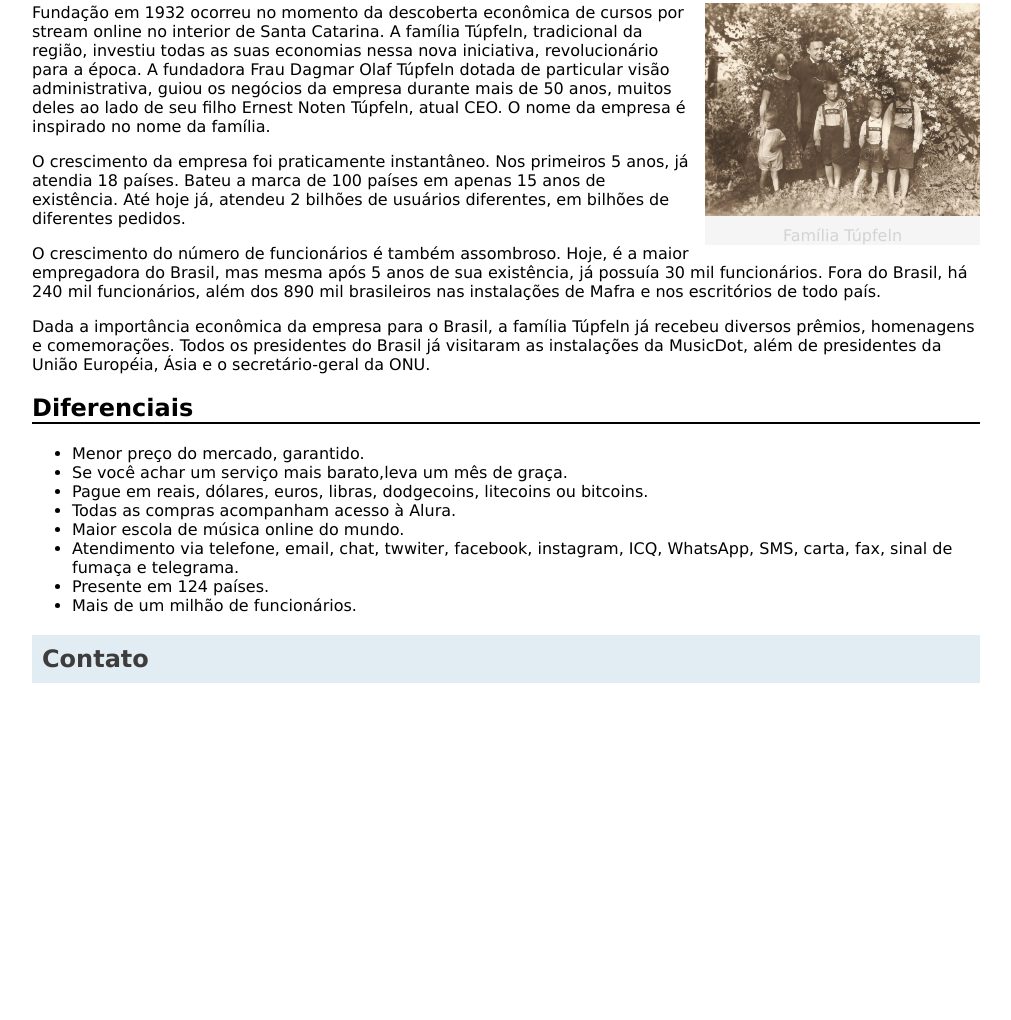
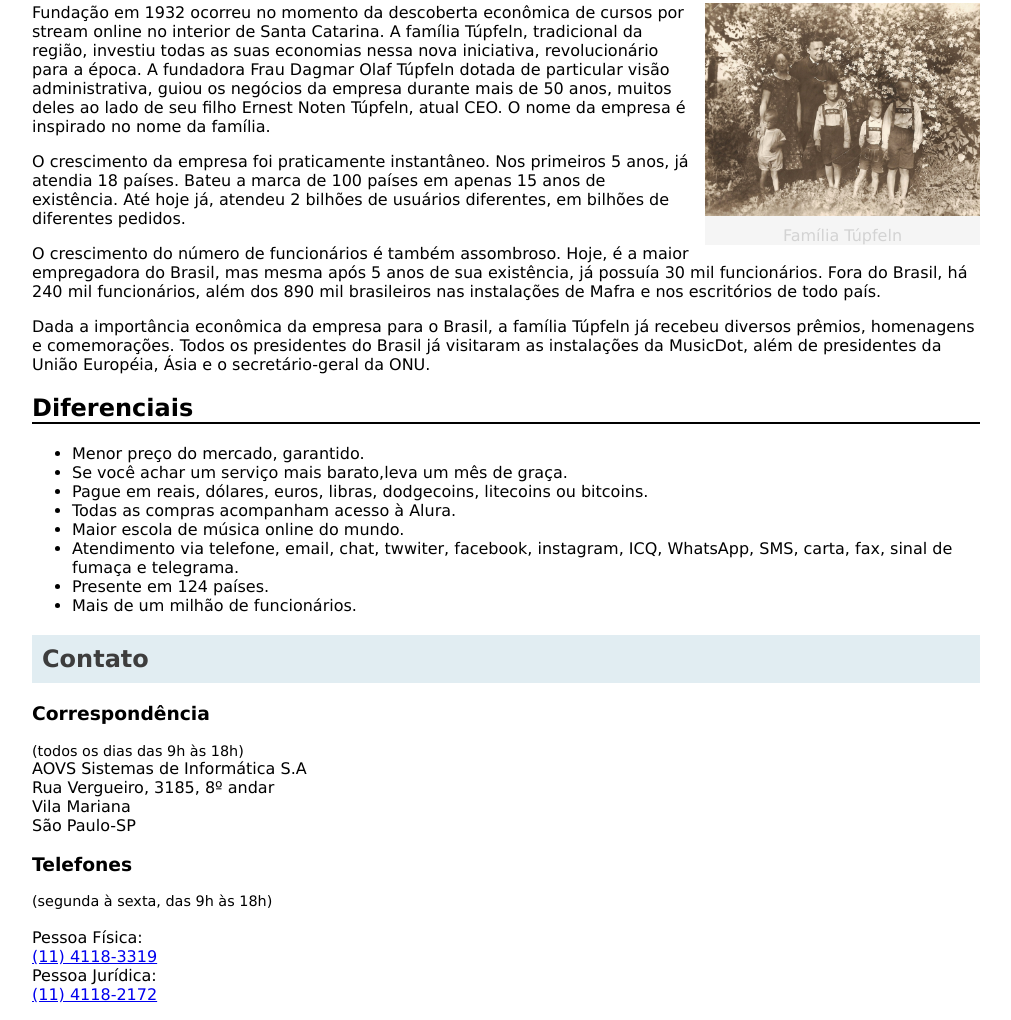
Before and after one commit to arthur256h/music-dot, a plain HTML site: page sobre.html in a window 1280 px wide. Shown: the part 860-1880 px from the top of the page, without its empty margins (134-1145 px from the left). Before the commit the page ends 1563 px from the top, so only its background shows below. Drawn offline with Linux system fonts and the light colour scheme.

Commit message:
Tópico CSS, Atividade 6

```diff
--- a/sobre.html
+++ b/sobre.html
@@ -56,6 +56,12 @@
         figcaption{
             text-align: center;
         }
+        .menor{
+            font-size: 0.9em;
+        }
+        dd{
+            margin: auto;
+        }
 
 
     </style>
@@ -97,5 +103,23 @@
         <li>Mais de um milhão de funcionários.</li>
     </ul>
     <h2 class="estilo1">Contato</h2>
+    <dl>
+        <dt><h3>Correspondência</h3></dt>
+        <dd class="menor">(todos os dias das 9h às 18h)</dd>
+        <dd>AOVS Sistemas de Informática S.A</dd>
+        <dd>Rua Vergueiro, 3185, 8º andar</dd>
+        <dd>Vila Mariana</dd>
+        <dd>São Paulo-SP</dd>
+        <dt><h3>Telefones</h3></dt>
+        <dd class="menor">(segunda à sexta, das 9h às 18h)</dd><br>
+        <dd>Pessoa Física:</dd>
+        <dd><a href="+551141183319">
+            (11) 4118-3319
+        </a></dd>
+        <dd>Pessoa Jurídica:</dd>
+        <dd><a href="+551141182172">
+            (11) 4118-2172
+        </a></dd>
+    </dl>
 </body>
 </html>
```
